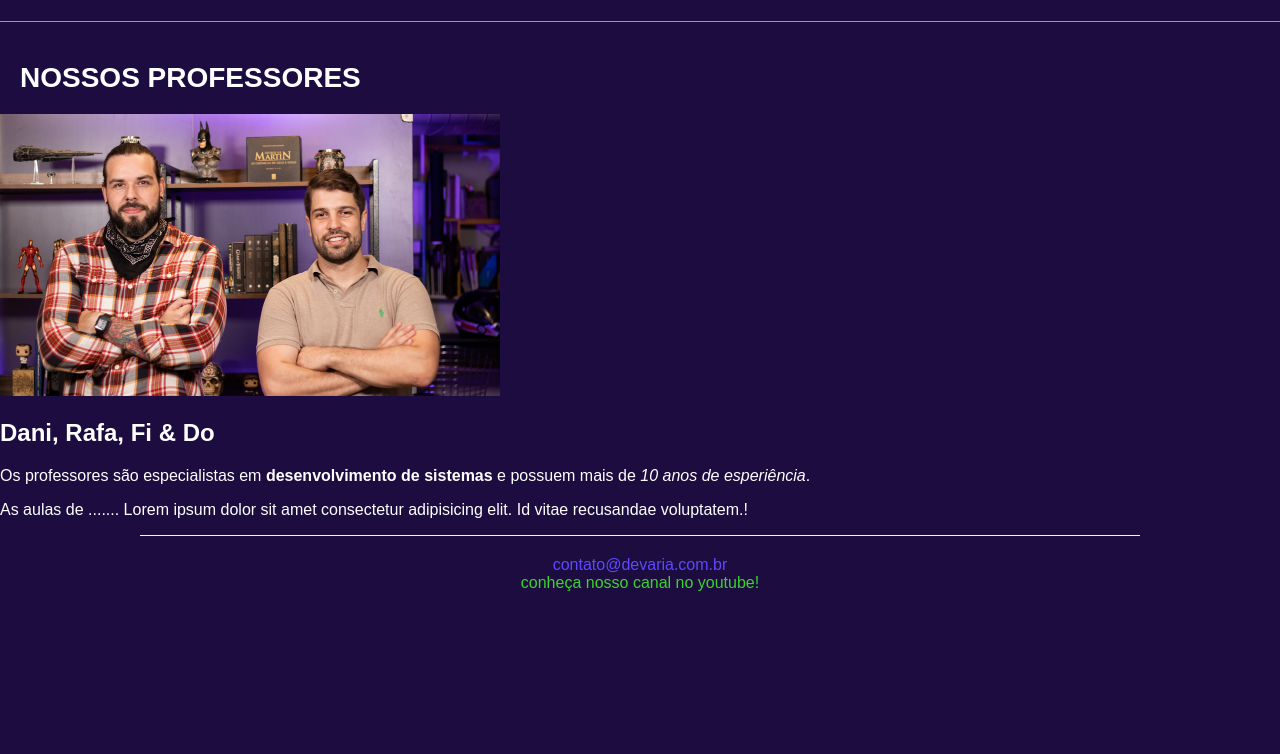
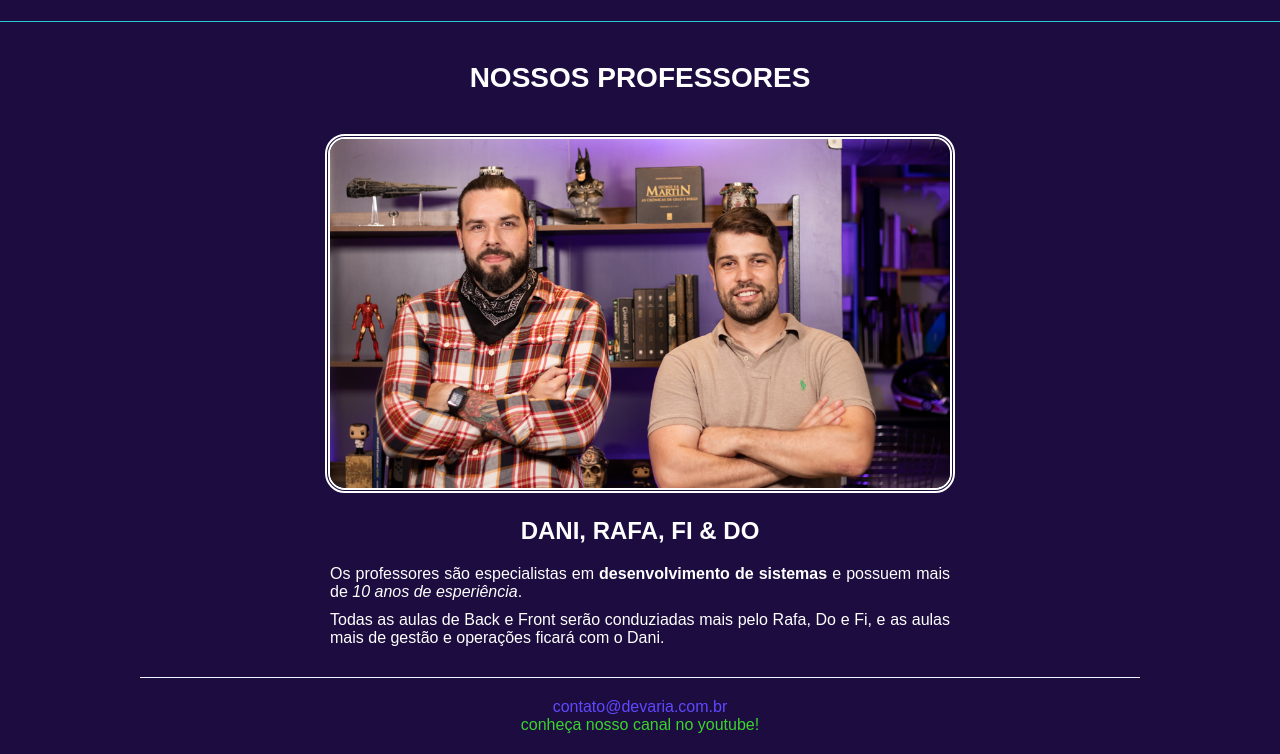
Before and after one commit to Cacaendlich/devaria-css-2023, a plain HTML site: page Professores.html in a window 1280 px wide. Shown: the part 71-825 px from the top of the page. Before the commit the page ends 800 px from the top, so only its background shows below. Drawn offline with Linux system fonts and the light colour scheme.

Commit message:
professor-page

```diff
--- a/Professores.html
+++ b/Professores.html
@@ -30,19 +30,20 @@
     </header>
 
     <main>
-        <h1 class="title">Nossos professores</h1>
-        <section>
-            <div>
-                <img src="public/imagens/fotoprofessores.png" width="500" alt="Foto dos professores.">
+        <h1 class="title text-center">Nossos professores</h1>
+
+        <section class="content-container">
+            <div class="text-center">
+                <img class="width-50pct-desktop" src="public/imagens/fotoprofessores.png" alt="Foto dos professores.">
             </div>
 
             <article>
-                <h2>Dani, Rafa, Fi & Do</h2>
-                <p>
+                <h2 class="title text-center">Dani, Rafa, Fi & Do</h2>
+                <p class="text-justify width-50pct-desktop">
                     Os professores são especialistas em <strong>desenvolvimento de sistemas</strong> e possuem mais de <em>10 anos de esperiência</em>.
                 </p>
-                <p>
-                    As aulas de ....... Lorem ipsum dolor sit amet consectetur adipisicing elit. Id vitae recusandae voluptatem.!
+                <p class="text-justify width-50pct-desktop">
+                    Todas as aulas de Back e Front serão conduziadas mais pelo Rafa, Do e Fi, e as aulas mais de gestão e operações ficará com o Dani.
                 </p>
             </article>
         </section>
--- a/public/css/devaria.css
+++ b/public/css/devaria.css
@@ -1,4 +1,5 @@
 /* Estilos globais do site */
+
 html {
     height: 100%;
 }
@@ -22,3 +23,13 @@ h1.title {
 .text-justify {
     text-align: justify;
     }
+
+.text-center {
+    text-align: center;
+}
+
+@media screen and (min-width: 992px){
+    .width-50pct-desktop {
+        width: 50% !important;
+    }
+}
--- a/public/css/index.css
+++ b/public/css/index.css
@@ -1,8 +1,4 @@
 /* Estilo relacionado ao main do index */
-
-main {
-   text-align: center;
-}
 
 .cover-container figure img {
     width: 100%;
--- a/public/css/professores.css
+++ b/public/css/professores.css
@@ -1 +1,21 @@
 /* Estilo relacionado ao main do professores*/
+
+.content-container {
+    padding: 20px;
+}
+
+.content-container h2.title {
+    font-size: 1.5em;
+}
+
+.content-container > div img {
+    width: 98%;
+    border-radius: 20px;
+    border: 5px double;
+}
+
+@media screen and (min-width: 992px) {
+    .content-container article p {
+        margin: 0 auto 10px;
+    }
+}
```
Also changed, not shown: index.html (+1 -1 lines).
